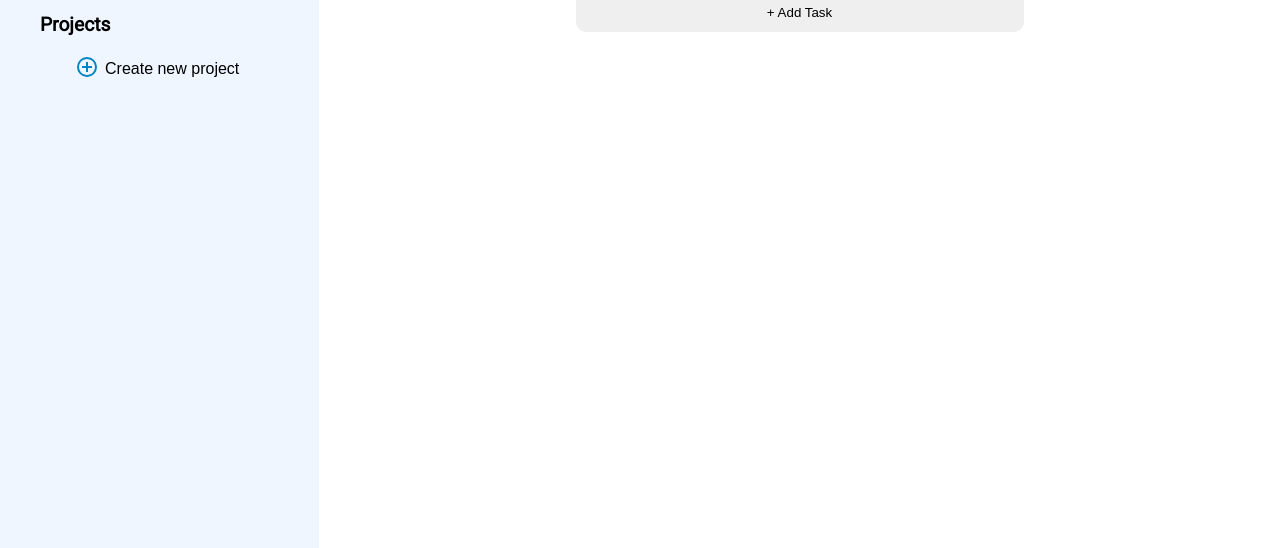
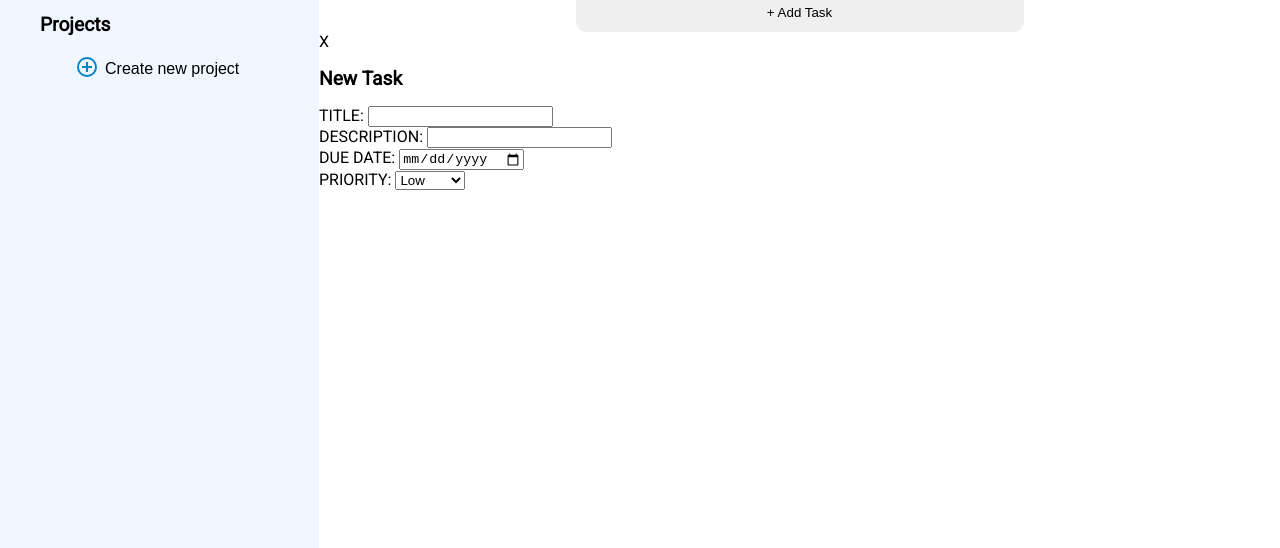
Before and after one commit to DianaPalafox/todo-list, a website built with webpack: page dist/index.html in a window 1280 px wide. Both pictures are taken after a click on the button "+ Add Task". Shown: the part 252-800 px from the top of the page. Built offline with nearby package versions, Linux system fonts and the light colour scheme.

Commit message:
Create function that appends form to DOM

```diff
--- a/package.json
+++ b/package.json
@@ -22,5 +22,8 @@
     "style-loader": "^3.3.1",
     "webpack": "^5.74.0",
     "webpack-cli": "^4.10.0"
+  },
+  "dependencies": {
+    "date-fns": "^2.29.1"
   }
 }
--- a/src/add-task.js
+++ /dev/null
@@ -1,17 +0,0 @@
-import './style.css'
-
-export default function addTaskButton() {
-    const content = document.querySelector('#content')
-    const container = document.querySelector('.container')
-    const body = document.querySelector('.body')
-    const main = document.querySelector('.main')
-
-    const addTask = document.createElement('button')
-    addTask.classList.add('add-task')
-    addTask.textContent = '+ Add Task'
-
-    main.appendChild(addTask)
-    body.appendChild(main)
-    container.appendChild(body)
-    content.appendChild(container)
-}
--- a/src/append-title.js
+++ b/src/append-title.js
@@ -2,32 +2,22 @@ import './style.css'
 
 
 function appendTitle(titleVar) {
-    const content = document.querySelector('#content')
-    const container = document.querySelector('.container')
-    const body = document.querySelector('.body')
-    const main = document.querySelector('.main')
-
-    const containerTitle = document.createElement('div')
-    containerTitle.classList.add('container-title')
+    const containerTitle = document.querySelector('.container-title')
     const title = document.createElement('div')
     title.classList.add('title')
     title.textContent = titleVar
 
     containerTitle.appendChild(title)
-    main.appendChild(containerTitle)
-    body.appendChild(main)
-    container.appendChild(body)
-    content.appendChild(container)
 
 }
 
-export { appendTitle }
+export {appendTitle}
 
 function deleteTitle() {
-    const containerTitle = document.querySelector('.container-title')
-    if(containerTitle != null) {
-        const main = document.querySelector('.main')
-        main.removeChild(containerTitle)
+    const title = document.querySelector('.title')
+    if(title != null) {
+        const containerTitle = document.querySelector('.container-title')
+        containerTitle.removeChild(title)
     }
 }
 
@@ -45,10 +35,6 @@ export default function changeTitle() {
             deleteTitle();
             appendTitle('This week');
         }
-        if(e.target.id === 'project') {
-            deleteTitle();
-            appendTitle('Projects');
-        }
     });
 
 }
--- /dev/null
+++ b/src/form.js
@@ -0,0 +1,110 @@
+import './style.css'
+
+function addForm() {
+    const main = document.querySelector('.main')
+
+    const form = document.createElement('form')
+    form.setAttribute('id', 'form')
+
+    const close = document.createElement('span')
+    close.setAttribute('id', 'close')
+    close.textContent = 'X'
+
+    const formDiv = document.createElement('div')
+    formDiv.classList.add('formDiv')
+
+    const titleForm = document.createElement('h2')
+    titleForm.textContent = 'New Task'
+
+    const taskTitleDiv = document.createElement('div')
+    taskTitleDiv.classList.add('taskTitle')
+
+    const taskTitleLabel= document.createElement('label')
+    taskTitleLabel.htmlFor = 'title'
+    taskTitleLabel.textContent = 'TITLE: '
+
+    const taskTitleInput = document.createElement("input")
+    taskTitleInput.setAttribute("type", "text");
+    taskTitleInput.setAttribute("name", "title");
+    taskTitleInput.setAttribute("id", "title");
+
+
+
+    const descriptionDiv = document.createElement('div')
+    descriptionDiv.classList.add('description')
+
+    const descriptionLabel = document.createElement('label')
+    descriptionLabel.htmlFor = 'description'
+    descriptionLabel.textContent = 'DESCRIPTION: '
+
+    const descriptionInput = document.createElement("input")
+    descriptionInput.setAttribute("type", "text");
+    descriptionInput.setAttribute("name", "description");
+    descriptionInput.setAttribute("id", "description");
+
+
+
+    const dueDateDiv = document.createElement('div')
+    dueDateDiv.classList.add('date')
+
+    const dueDateLabel = document.createElement('label')
+    dueDateLabel.htmlFor = 'date'
+    dueDateLabel.textContent = 'DUE DATE: '
+
+    const dueDateInput = document.createElement("input")
+    dueDateInput.setAttribute("type", "date");
+    dueDateInput.setAttribute("name", "date");
+    dueDateInput.setAttribute("id", "date");
+
+
+    const selectPriorityDiv = document.createElement('div')
+    selectPriorityDiv.classList.add('priority')
+
+    const selectPriorityLabel = document.createElement('label')
+    selectPriorityLabel.htmlFor = 'priority'
+    selectPriorityLabel.textContent = 'PRIORITY: '
+
+    const selectPriority = document.createElement("select")
+    const option1 = document.createElement('option')
+    option1.textContent = 'Low'
+
+    const option2 = document.createElement('option')
+    option2.textContent = 'Medium'
+
+    const option3 = document.createElement('option')
+    option3.textContent = 'High'
+
+    selectPriority.appendChild(option1)
+    selectPriority.appendChild(option2)
+    selectPriority.appendChild(option3)
+
+    selectPriorityDiv.appendChild(selectPriorityLabel)
+    selectPriorityDiv.appendChild(selectPriority)
+
+    dueDateDiv.appendChild(dueDateLabel)
+    dueDateDiv.appendChild(dueDateInput)
+
+    descriptionDiv.appendChild(descriptionLabel)
+    descriptionDiv.appendChild(descriptionInput)
+
+    taskTitleDiv.appendChild(taskTitleLabel)
+    taskTitleDiv.appendChild(taskTitleInput)
+
+    formDiv.appendChild(titleForm)
+    formDiv.appendChild(taskTitleDiv)
+    formDiv.appendChild(descriptionDiv)
+    formDiv.appendChild(dueDateDiv)
+    formDiv.appendChild(selectPriorityDiv)
+
+    form.appendChild(close)
+    form.appendChild(formDiv)
+    main.appendChild(form)
+
+}
+
+export default function addFormButton() {
+    const addTask = document.querySelector('.add-task')
+    addTask.addEventListener('click', function(e) {
+        addForm();
+    })
+}
--- a/src/index.js
+++ b/src/index.js
@@ -2,11 +2,13 @@ import initialPage from "./initial-page";
 import sidebarButton from "./sidebar-button";
 import { appendTitle } from "./append-title";
 import changeTitle from "./append-title";
-import addTaskButton from "./add-task"
+import { addTaskButton } from "./initial-page"
+import addFormButton from "./form"
 
 
 initialPage();
 appendTitle('Inbox')
 sidebarButton();
+addTaskButton();
 changeTitle();
-addTaskButton();
+addFormButton();
--- a/src/initial-page.js
+++ b/src/initial-page.js
@@ -1,6 +1,7 @@
 import './style.css'
 
 export default function initialPage() {
+
     const content = document.querySelector('#content')
     const container = document.createElement('div')
     container.classList.add('container')
@@ -96,6 +97,9 @@ export default function initialPage() {
     const main = document.createElement('div')
     main.classList.add('main')
 
+    const containerTitle = document.createElement('div')
+    containerTitle.classList.add('container-title')
+
     inbox.appendChild(iconSvg)
     inbox.appendChild(inboxBtn)
 
@@ -118,6 +122,7 @@ export default function initialPage() {
 
     sidebar.appendChild(list)
     body.appendChild(sidebar)
+    main.appendChild(containerTitle)
     body.appendChild(main)
     header.appendChild(appearDisappearSidebar)
     header.appendChild(logo)
@@ -127,6 +132,16 @@ export default function initialPage() {
 
     content.appendChild(container)
 
+}
 
+function addTaskButton() {
+    const main = document.querySelector('.main')
 
+    const addTask = document.createElement('button')
+    addTask.classList.add('add-task')
+    addTask.textContent = '+ Add Task'
+
+    main.appendChild(addTask)
 }
+
+export {addTaskButton}
--- a/src/style.css
+++ b/src/style.css
@@ -16,7 +16,7 @@ body {
     box-sizing: border-box;
     display: grid;
     grid-template-rows: 1fr 8fr;
-    grid-template-columns: 300px 3fr;
+    grid-template-columns: 1fr 3fr;
 }
 
 .sidebarBtn {
@@ -32,8 +32,9 @@ body {
 
 .header {
     height: 13vh;
+    width: 100vw;
     background-color: #0e7490;
-    grid-column: 1/ span 2;
+    grid-column: 1/span 2;
     display: flex;
 }
 
```
Also changed, not shown: dist/main.js, 1 other file.
